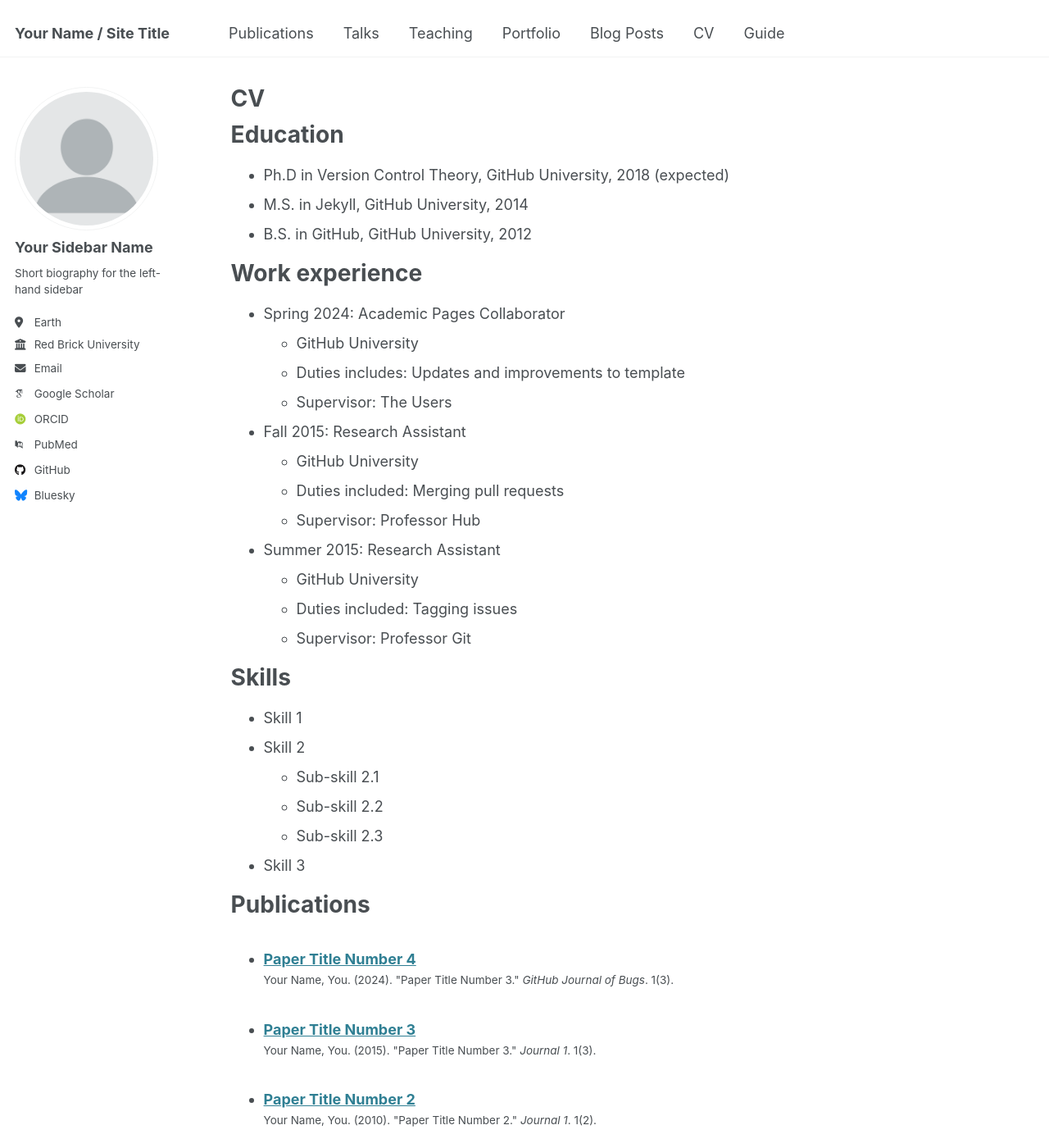
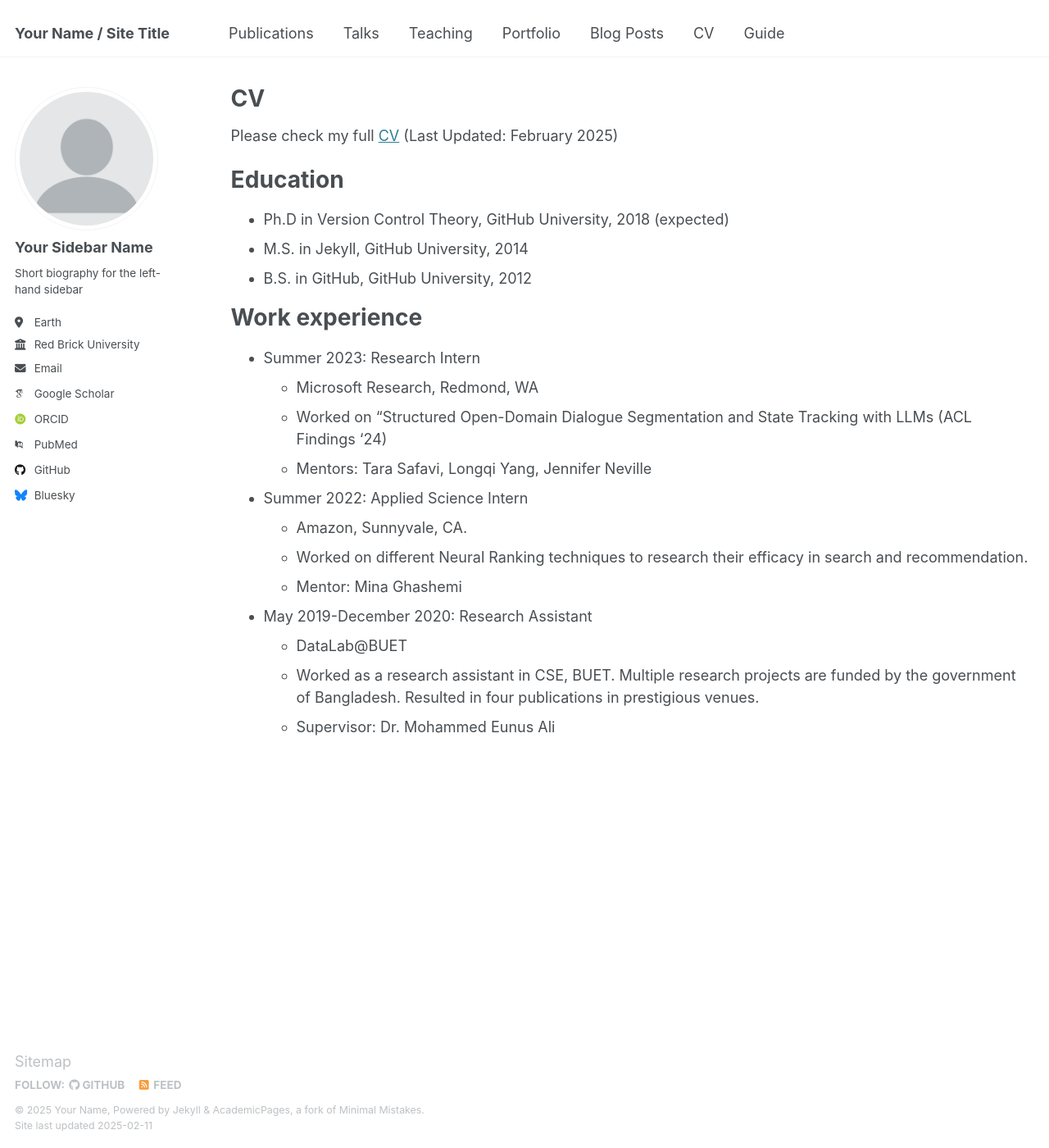
Before and after one commit to Sarathismg/sarathismg.github.io, a Jekyll site: the page built from _pages/cv.md, in a window 1280 px wide and 1400 px high. Shown: the whole window at 82% size. Built offline with Jekyll 4.4.1, drawn with Linux system fonts in a browser that asks for light colours; some web fonts are replaced; some of the changed text lies outside the part shown.

Commit message:
Update cv.md

```diff
--- a/_pages/cv.md
+++ b/_pages/cv.md
@@ -7,7 +7,7 @@ redirect_from:
   - /resume
 ---
 
-{% include base_path %}
+Please check my full [CV](/files/CV_Sarkar_New.pdf) (Last Updated: February 2025)
 
 Education
 ======
@@ -17,48 +17,17 @@ Education
 
 Work experience
 ======
-* Spring 2024: Academic Pages Collaborator
-  * GitHub University
-  * Duties includes: Updates and improvements to template
-  * Supervisor: The Users
+* Summer 2023: Research Intern
+  * Microsoft Research, Redmond, WA
+  * Worked on "Structured Open-Domain Dialogue Segmentation and State Tracking with LLMs (ACL Findings '24)
+  * Mentors: Tara Safavi, Longqi Yang, Jennifer Neville
 
-* Fall 2015: Research Assistant
-  * GitHub University
-  * Duties included: Merging pull requests
-  * Supervisor: Professor Hub
+* Summer 2022: Applied Science Intern
+  * Amazon, Sunnyvale, CA.
+  * Worked on different Neural Ranking techniques to research their efficacy in search and recommendation.
+  * Mentor: Mina Ghashemi
 
-* Summer 2015: Research Assistant
-  * GitHub University
-  * Duties included: Tagging issues
-  * Supervisor: Professor Git
-
-Skills
-======
-* Skill 1
-* Skill 2
-  * Sub-skill 2.1
-  * Sub-skill 2.2
-  * Sub-skill 2.3
-* Skill 3
-
-Publications
-======
-  <ul>{% for post in site.publications reversed %}
-    {% include archive-single-cv.html %}
-  {% endfor %}</ul>
-
-Talks
-======
-  <ul>{% for post in site.talks reversed %}
-    {% include archive-single-talk-cv.html  %}
-  {% endfor %}</ul>
-
-Teaching
-======
-  <ul>{% for post in site.teaching reversed %}
-    {% include archive-single-cv.html %}
-  {% endfor %}</ul>
-
-Service and leadership
-======
-* Currently signed in to 43 different slack teams
+* May 2019-December 2020: Research Assistant
+  * DataLab@BUET
+  * Worked as a research assistant in CSE, BUET. Multiple research projects are funded by the government of Bangladesh. Resulted in four publications in prestigious venues.
+  * Supervisor: Dr. Mohammed Eunus Ali
```
